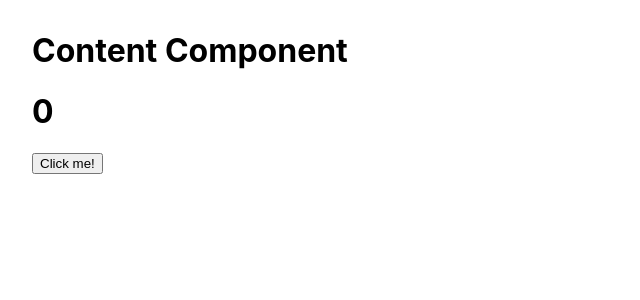
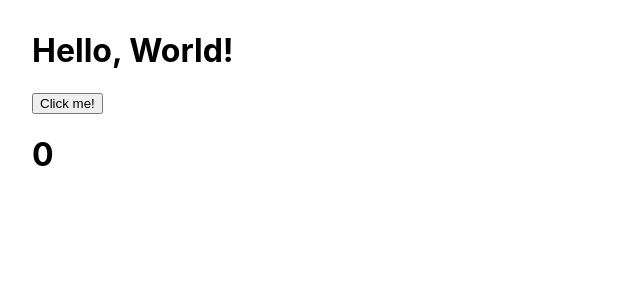
Before and after one commit to phanthang1994/learn_reactjs, a React (Create React App) app in the folder tiktok/: page / in a window 1280 px wide. Shown: the top 300 px of the page, without its empty margins (0-640 px from the left). Built offline with nearby package versions, Linux system fonts and the light colour scheme.

Commit message:
useCallback

```diff
--- a/tiktok/src/App.js
+++ b/tiktok/src/App.js
@@ -1,4 +1,4 @@
-import { useEffect, useRef, useState } from "react";
+import { useCallback, useEffect, useRef, useState } from "react";
 import Content from "./Content";
 
 // export default function Counter() {
@@ -8,8 +8,10 @@ import Content from "./Content";
 //     setCount(prevCount => prevCount + 1);
 //     setCount(prevCount => prevCount + 1);
 //     setCount(prevCount => prevCount + 1);
+      // console.log("Chir re-gender 1 lần");
+//   }
 
-//   }
+
 //   const increment = () => {
 //     // dùng thông thư��ng
 //     setCount(count + 1);
@@ -330,15 +332,15 @@ import Content from "./Content";
 function App() {
   const [count, setCount] = useState(0);
 
-  const increase = () => {
-    setCount(count + 1);
-  };
+  const handleIncrease = useCallback( () => {
+    setCount(pre => pre + 1);
+  },[])
 
   return (
     <div style={{ padding: "10px 32px" }}>
-      <Content count={count} />
+      <Content onIncrease={handleIncrease} />
       <h1>{count}</h1>
-      <button onClick={increase}>Click me!</button>
+
     </div>
   );
 }
--- a/tiktok/src/Content.js
+++ b/tiktok/src/Content.js
@@ -263,12 +263,13 @@ import { memo, useEffect, useState } from "react";
 //     </div>
 //   );
 // }
-function Content() {
+function Content({onIncrease}) {
   console.log("Content component rendered");
   return (
-    <div>
-      <h1>Content Component</h1>
-    </div>
+   <>
+    <h1>Hello, World!</h1>
+     <button onClick={onIncrease}>Click me!</button>
+   </>
   );
 }
 
```
